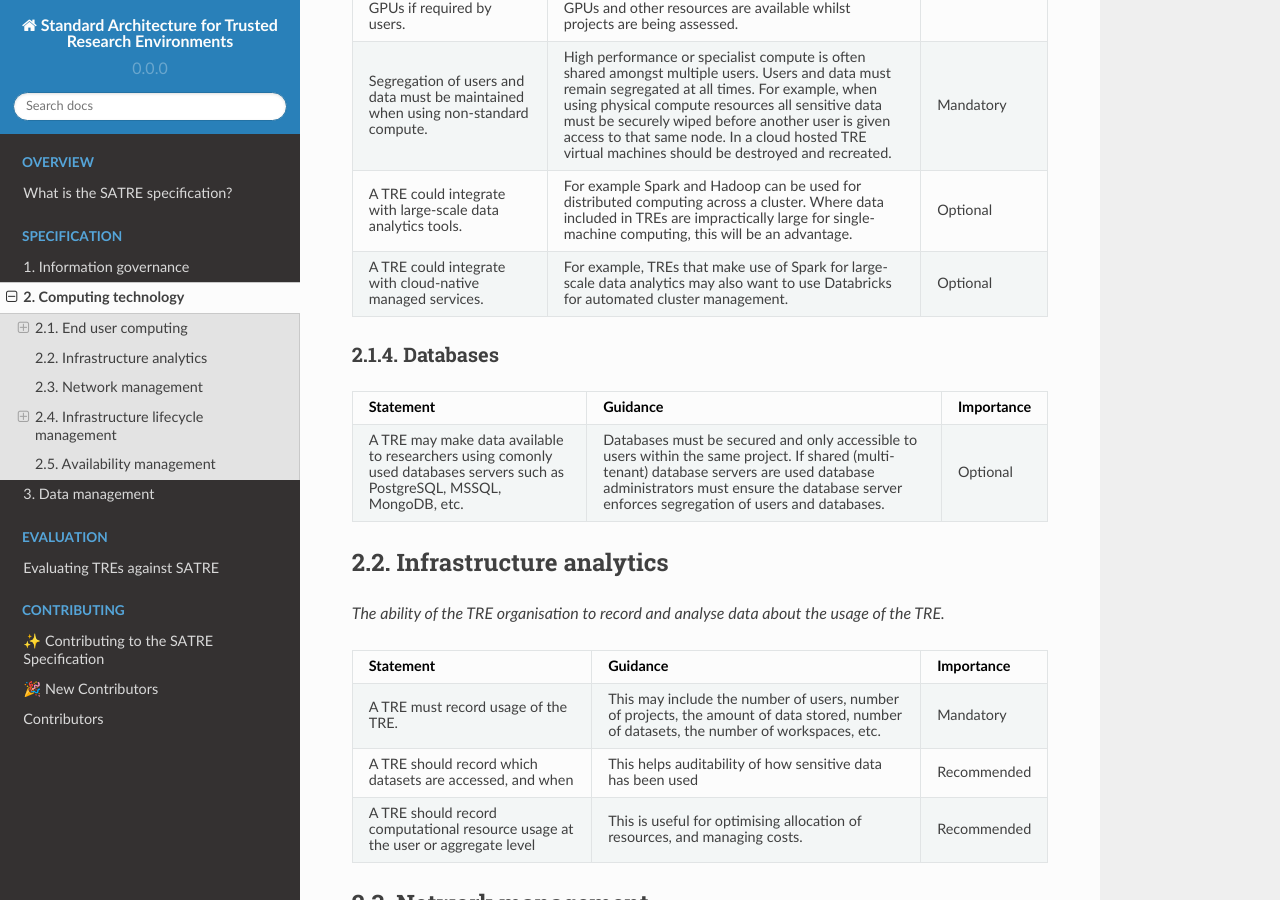
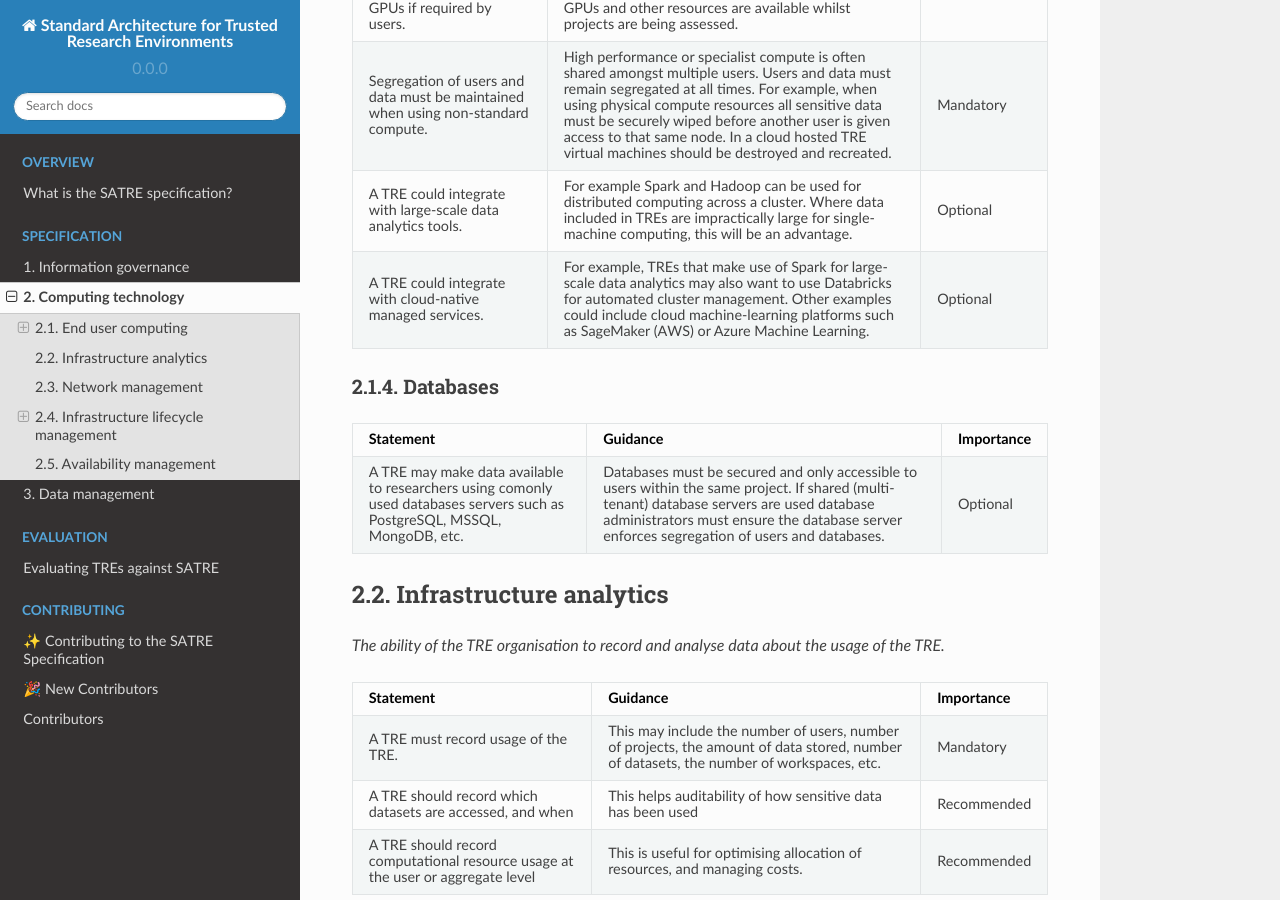
Before and after one commit to sa-tre/satre-specification, a Sphinx documentation site: the page built from docs/source/pillars/computing_technology.md, in a window 1280 px wide and 900 px high, scrolled down 2763 px. Built offline with Sphinx 7.4.7 and the Read the Docs theme 2.0.0, drawn with Linux system fonts in a browser that asks for light colours.

Commit message:
ML service example

````diff
--- a/docs/source/pillars/computing_technology.md
+++ b/docs/source/pillars/computing_technology.md
@@ -118,6 +118,7 @@ _The ability to run analyses requiring more compute resources, or more specialis
   - Optional
 * - A TRE could integrate with cloud-native managed services.
   - For example, TREs that make use of Spark for large-scale data analytics may also want to use Databricks for automated cluster management.
+    Other examples could include cloud machine-learning platforms such as SageMaker (AWS) or Azure Machine Learning.
   - Optional
 ```
 
````
